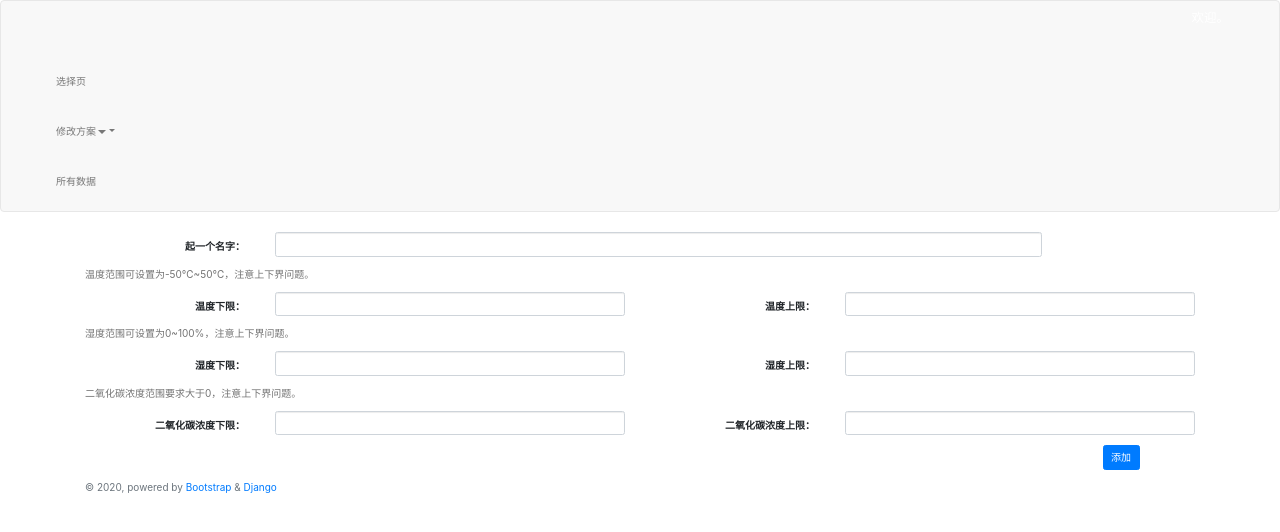
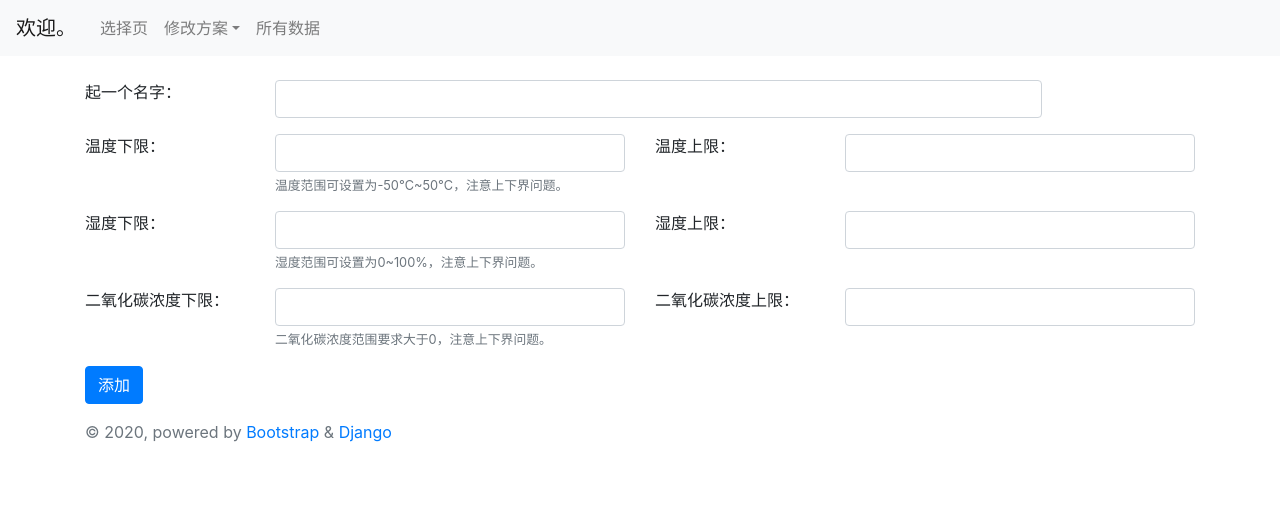
Before and after one commit to waser1999/mysite, a Django app: page /add.html in a window 1280 px wide. Shown: the top 532 px of the page. Run offline with Django 3.2, Linux system fonts and the light colour scheme; some libraries are stand-ins or nearby versions.

Commit message:
0.6.3 将bootstrap升级到4.5.0

```diff
--- a/siteapp/templates/add.html
+++ b/siteapp/templates/add.html
@@ -6,47 +6,41 @@
 {% block content %}
 
 <div class="container">
-  <form class="form-horizontal" method="POST">
+  <form method="POST">
     {% csrf_token %}
-    <div class="form-group">
+    <div class="form-group row">
       <label for="exampleInputName2" class="col-sm-2 control-label">起一个名字：</label>
       <div class="col-sm-10">
         <input type="text" name="plant" required class="form-control col-sm-10" id="exampleInputName2">
       </div>
     </div>
-    <div>
-      <span id="helpBlock" class="help-block">温度范围可设置为-50℃~50℃，注意上下界问题。</span>
-    </div>
-    <div class="form-group">
+    <div class="form-group row">
       <label for="exampleInputName2" class="col-sm-2 control-label">温度下限：</label>
       <div class="col-sm-4">
         <input type="number" class="form-control" required id="exampleInputName2" name="temp_b">
+        <small id="passwordHelpBlock" class="form-text text-muted">温度范围可设置为-50℃~50℃，注意上下界问题。</small>
       </div>
       <label for="exampleInputName2" class="col-sm-2 control-label">温度上限：</label>
       <div class="col-sm-4">
         <input type="number" class="form-control" required id="exampleInputName2" name="temp_u">
       </div>
     </div>
-    <div>
-      <span id="helpBlock" class="help-block">湿度范围可设置为0~100%，注意上下界问题。</span>
-    </div>
-    <div class="form-group">
+    <div class="form-group row">
       <label for="exampleInputName2" class="col-sm-2 control-label">湿度下限：</label>
       <div class="col-sm-4">
         <input type="number" class="form-control" required id="exampleInputName2" name="humi_b">
+        <small id="passwordHelpBlock" class="form-text text-muted">湿度范围可设置为0~100%，注意上下界问题。</small>
       </div>
       <label for="exampleInputName2" class="col-sm-2 control-label">湿度上限：</label>
       <div class="col-sm-4">
         <input type="number" class="form-control" required id="exampleInputName2" name="humi_u">
       </div>
     </div>
-    <div>
-      <span id="helpBlock" class="help-block">二氧化碳浓度范围要求大于0，注意上下界问题。</span>
-    </div>
-    <div class="form-group">
+    <div class="form-group row">
       <label for="exampleInputName2" class="col-sm-2 control-label">二氧化碳浓度下限：</label>
       <div class="col-sm-4">
         <input type="number" class="form-control" required id="exampleInputName2" name="co2_b">
+        <small id="passwordHelpBlock" class="form-text text-muted">二氧化碳浓度范围要求大于0，注意上下界问题。</small>
       </div>
       <label for="exampleInputName2" class="col-sm-2 control-label">二氧化碳浓度上限：</label>
       <div class="col-sm-4">
@@ -65,14 +59,14 @@
       {% elif status == 2 %}
       <div class="alert alert-warning" role="alert">
         <button type="button" class="close" data-dismiss="alert" aria-label="Close"><span
-          aria-hidden="true">&times;</span>
+            aria-hidden="true">&times;</span>
         </button>
         <strong>错误。</strong>请检查是否有不合法参数。
       </div>
       {% elif status == 4 %}
       <div class="alert alert-warning" role="alert">
         <button type="button" class="close" data-dismiss="alert" aria-label="Close"><span
-          aria-hidden="true">&times;</span>
+            aria-hidden="true">&times;</span>
         </button>
         <strong>错误。</strong>此植物名称已被占用。
       </div>
@@ -80,6 +74,5 @@
     </div>
   </form>
 </div>
-</div>
 
 {% endblock content %}
--- a/siteapp/templates/base.html
+++ b/siteapp/templates/base.html
@@ -10,30 +10,30 @@
     <meta name="author" content="">
     <!--图标插入代码-->
     <link rel="icon" href="../../favicon.ico">
-    <link rel="canonical" href="https://v4.bootcss.com/docs/examples/sticky-footer/">
 
     <title>微型智能观赏植物工厂管理系统</title>
 
     <!-- Bootstrap core CSS -->
-    <link href="https://cdn.bootcss.com/bootstrap/3.3.7/css/bootstrap.min.css" rel="stylesheet">
-    <link href="/docs/dist/css/bootstrap.min.css" rel="stylesheet" integrity="sha384-9aIt2nRpC12Uk9gS9baDl411NQApFmC26EwAOH8WgZl5MYYxFfc+NcPb1dKGj7Sk" crossorigin="anonymous">
+    <link rel="stylesheet" href="https://cdn.jsdelivr.net/npm/bootstrap@4.5.0/dist/css/bootstrap.min.css" integrity="sha384-9aIt2nRpC12Uk9gS9baDl411NQApFmC26EwAOH8WgZl5MYYxFfc+NcPb1dKGj7Sk" crossorigin="anonymous">
 
-    <!-- IE10 viewport hack for Surface/desktop Windows 8 bug -->
-    <link href="../../assets/css/ie10-viewport-bug-workaround.css" rel="stylesheet">
+    <style>
+      .bd-placeholder-img {
+        font-size: 1.125rem;
+        text-anchor: middle;
+        -webkit-user-select: none;
+        -moz-user-select: none;
+        -ms-user-select: none;
+        user-select: none;
+      }
 
+      @media (min-width: 768px) {
+        .bd-placeholder-img-lg {
+          font-size: 3.5rem;
+        }
+      }
+    </style>
     <!-- Custom styles for this template -->
-    <link href="dashboard.css" rel="stylesheet">
     <link href="sticky-footer.css" rel="stylesheet">
-
-    <!-- Just for debugging purposes. Don't actually copy these 2 lines! -->
-    <!--[if lt IE 9]><script src="../../assets/js/ie8-responsive-file-warning.js"></script><![endif]-->
-    <script src="../../assets/js/ie-emulation-modes-warning.js"></script>
-
-    <!-- HTML5 shim and Respond.js for IE8 support of HTML5 elements and media queries -->
-    <!--[if lt IE 9]>
-      <script src="https://cdn.bootcss.com/html5shiv/3.7.3/html5shiv.min.js"></script>
-      <script src="https://cdn.bootcss.com/respond.js/1.4.2/respond.min.js"></script>
-    <![endif]-->
   </head>
 
   <body>
@@ -41,9 +41,9 @@
     <header>
       {% include 'header.html' %}
     </header>
-
+    <br>
     <!-- 预留具体页面的位置 -->
-    <main role='main' class="flex-shrink-0">
+    <main role='main'>
       {% block content %}{% endblock content %}
     </main>
     <!-- 引入注脚 -->
--- a/siteapp/templates/delete.html
+++ b/siteapp/templates/delete.html
@@ -7,10 +7,10 @@
 
 <!-- 定义放置文章标题的div容器 -->
 <div class="container">
-  <form method="POST" class="form-horizontal">
+  <form method="POST">
     {% csrf_token %}
-    <div class="form-group">
-      <label for="exampleInputName2" class="col-sm-2 control-label">选择待删除的方案名称：</label>
+    <div class="form-group row">
+      <label for="exampleInputName2" class="col-sm-3 control-label">选择待删除的方案名称：</label>
       <div class="col-sm-6">
         <select class="form-control" name="plant">
         {% for plants in rvalue %}
--- a/siteapp/templates/header.html
+++ b/siteapp/templates/header.html
@@ -1,28 +1,23 @@
-<nav class="navbar navbar-default navbar-dark">
-    <div class="container-fluid">
-      <div class="navbar-header">
-          <button type="button" class="navbar-toggle collapsed" data-toggle="collapse" data-target="#navbar" aria-expanded="false" aria-controls="navbar">
-              <span class="sr-only">Toggle navigation</span>
-              <span class="icon-bar"></span>
-              <span class="icon-bar"></span>
-              <span class="icon-bar"></span>
-          </button>
-        <a class="navbar-brand" href="#">欢迎。</a>
-      </div>
-      <div id="navbar" class="collapse navbar-collapse">
-          <ul class="nav navbar-nav">
-              <!--通过修改<a href="#">修改连接-->
-            <li ><a href="select.html">选择页</a></li>
-            <li class="dropdown">
-              <a href="#" class="dropdown-toggle" data-toggle="dropdown" role="button" aria-haspopup="true" aria-expanded="false">修改方案<span class="caret"></span></a>
-              <ul class="dropdown-menu">
-                <li><a href="add.html">添加方案</a></li>
-                <li><a href="delete.html">删除方案</a></li>
-                <li><a href="update.html">修改方案</a></li>
-              </ul>
-            </li>
-            <li><a href="list.html">所有数据</a></li>
-          </ul>
-      </div>
-    </div>
+<nav class="navbar navbar-expand-md navbar-light bg-light">
+  <a class="navbar-brand" href="#">欢迎。</a>
+  <button class="navbar-toggler" type="button" data-toggle="collapse" data-target="#navbarSupportedContent"
+    aria-controls="navbarSupportedContent" aria-expanded="false" aria-label="Toggle navigation">
+    <span class="navbar-toggler-icon"></span>
+  </button>
+  <div id="navbarSupportedContent" class="collapse navbar-collapse">
+    <ul class="mr-auto navbar-nav">
+      <!--通过修改<a href="#">修改连接-->
+      <li class="nav-item"><a class="nav-link" href="select.html">选择页</a></li>
+      <li class="nav-item dropdown">
+        <a class="nav-link dropdown-toggle" id="navbarDropdown" role="button" data-toggle="dropdown"
+          aria-haspopup="true" aria-expanded="false">修改方案<span class="caret"></span></a>
+        <div class="dropdown-menu" aria-labelledby="navbarDropdown">
+          <a class="dropdown-item" href="add.html">添加方案</a>
+          <a class="dropdown-item" href="delete.html">删除方案</a>
+          <a class="dropdown-item" href="update.html">修改方案</a>
+        </div>
+      </li>
+      <li class="nav-item"><a class="nav-link" href="list.html">所有数据</a></li>
+    </ul>
+  </div>
 </nav>
--- a/siteapp/templates/select.html
+++ b/siteapp/templates/select.html
@@ -7,10 +7,10 @@
 
 <!-- 定义放置文章标题的div容器 -->
 <div class="container">
-  <form method="POST" class="form-horizontal">
+  <form method="POST">
     {% csrf_token %}
-    <div class="form-group">
-      <label for="exampleInputName2" class="col-sm-2 control-label">选择拟采用的方案名称：</label>
+    <div class="form-group row">
+      <label for="exampleInputName2" class="col-sm-3 control-label">选择拟采用的方案名称：</label>
       <div class="col-sm-6">
         <select class="form-control" name="plant">
           {% for plants in rvalue %}
--- a/siteapp/urls.py
+++ b/siteapp/urls.py
@@ -3,7 +3,7 @@
 from . import views
 
 urlpatterns = [
-    path('', views.choose),
+    path('', views.login),
     path('select.html',views.choose),
     path('list.html',views.clist),
     path('add.html',views.add,name='add'),
--- a/siteapp/views.py
+++ b/siteapp/views.py
@@ -6,7 +6,6 @@
 from .models import info
 from django.forms.models import model_to_dict
 from django.core import serializers
-from django.core.exceptions import ValidationError
 
 # reply == 1，成功；
 # reply == 0，初始值；
@@ -25,6 +24,9 @@
         return 1
     else:
         return 0
+
+def login(request):
+    return render(request,"select.html")
 
 def choose(request):
     """选中一个数据用于工作"""
```
Also changed, not shown: siteapp/templates/update.html (+8 -8 lines), siteapp/templates/login.html (added).
